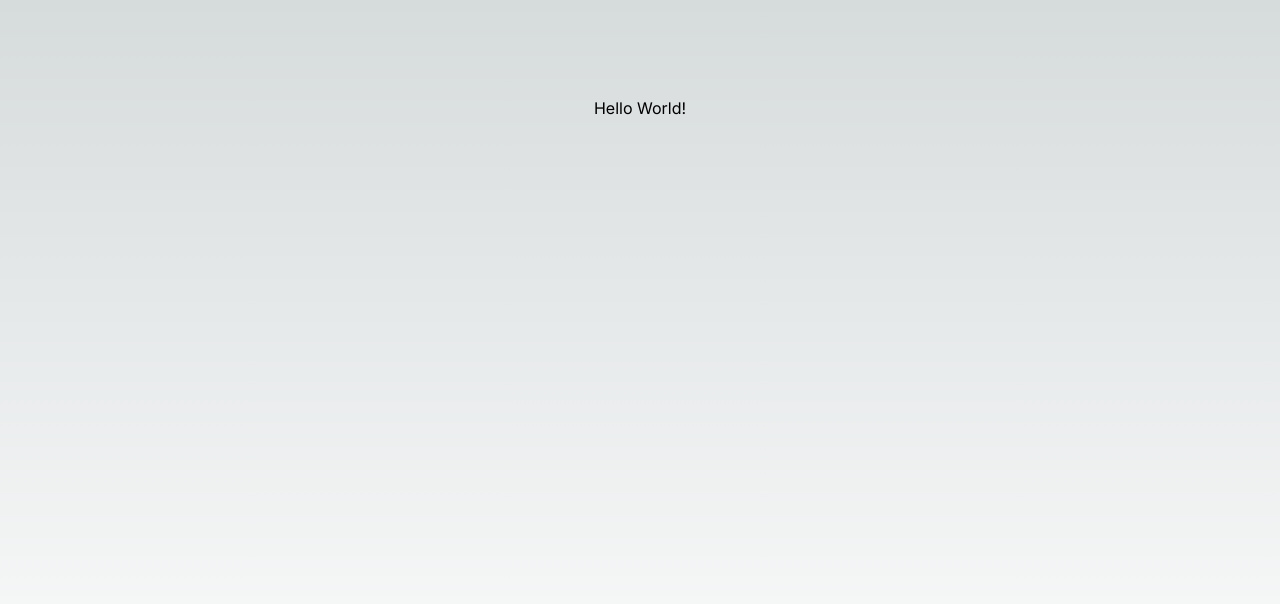
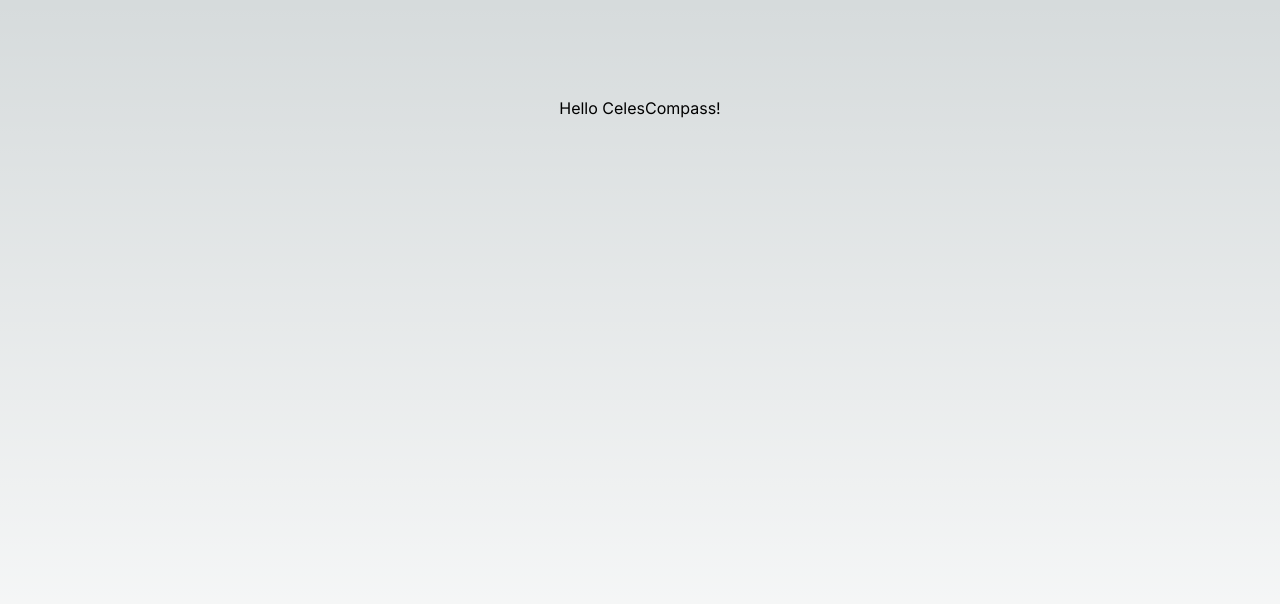
Before and after one commit to daoluc/celecompass, a Next.js app: page / in a window 1280 px wide. Shown: the top 604 px of the page. Built offline with nearby package versions, Linux system fonts and the light colour scheme.

Commit message:
fix local run

```diff
--- a/app/page.tsx
+++ b/app/page.tsx
@@ -3,7 +3,7 @@ import Image from 'next/image'
 export default function Home() {
   return (
     <main className="flex min-h-screen flex-col items-center justify-between p-24">
-      Hello World!
+      Hello CelesCompass!
     </main>
   )
 }
```
Also changed, not shown: .eslintrc.json (added), 1 other file (tests, documents, lock files or other folders).
